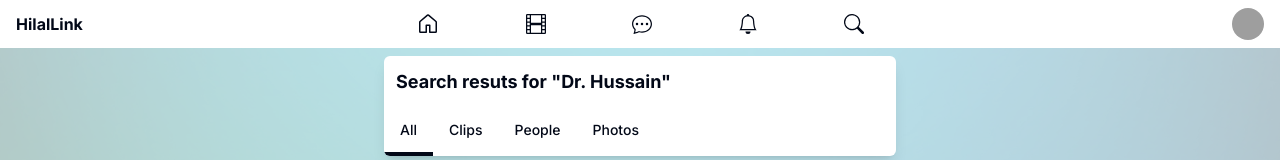
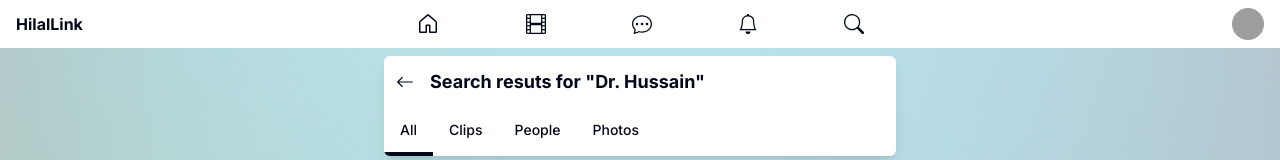
Before and after one commit to uroojk844/hilallink_frontend, a Next.js app: page /search-results in a window 1280 px wide. Shown: the top 160 px of the page. Built offline with nearby package versions, Linux system fonts and the light colour scheme; no server answers; grey boxes are pictures that could not be loaded.

Commit message:
Fixed key issue

```diff
--- a/src/app/follow-requests/page.jsx
+++ b/src/app/follow-requests/page.jsx
@@ -14,7 +14,7 @@
       <section className="grid gap-y-5">
               {
                   "abcdefg".split('').map((item, index) => {
-                      return <FollowRequest index={index} />
+                      return <FollowRequest index={index} key={index} />
                   })
         }
         <FollowRequest/>
--- a/src/app/search-results/page.jsx
+++ b/src/app/search-results/page.jsx
@@ -5,6 +5,8 @@
 import Clips from "../../components/Search/Clips";
 import People from "@/components/Search/People";
 import AllResults from "@/components/Search/AllResults";
+import { BsArrowLeft } from "react-icons/bs";
+import Link from "next/link";
 
 const SearchResult = () => {
   const menu = {
@@ -19,7 +21,10 @@
   return (
     <section>
       <section className="sticky top-14 shadow-lg z-20 bg-white mt-2 rounded-md overflow-hidden">
-        <section className="text-lg font-bold p-3">
+        <section className="text-lg font-bold p-3 flex items-center gap-4">
+          <Link href="/search">
+            <BsArrowLeft />
+          </Link>
           Search resuts for "Dr. Hussain"
         </section>
         <section className="flex">
```
